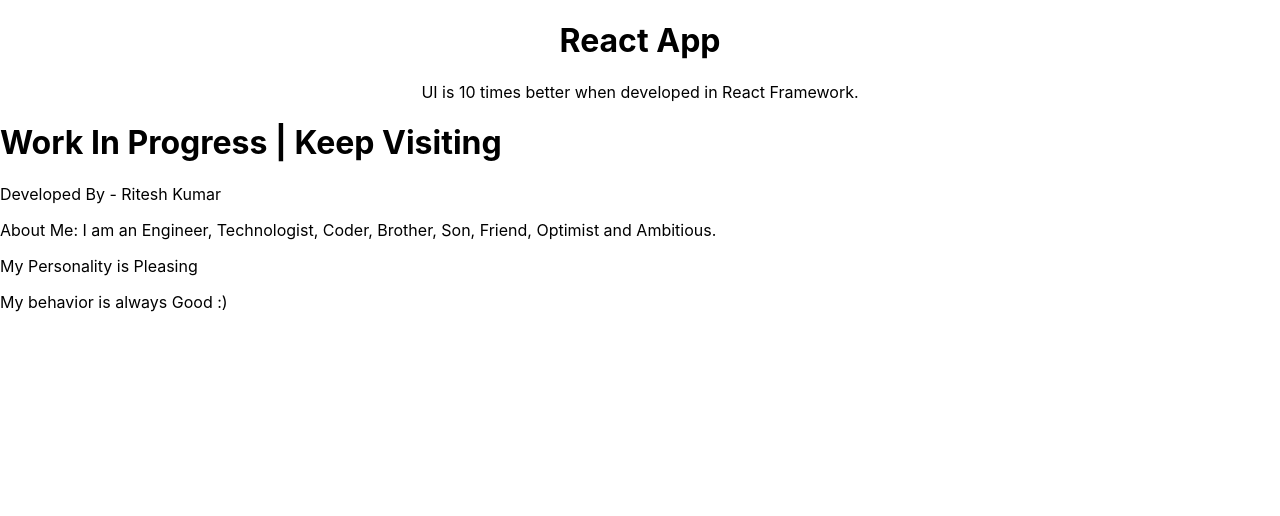
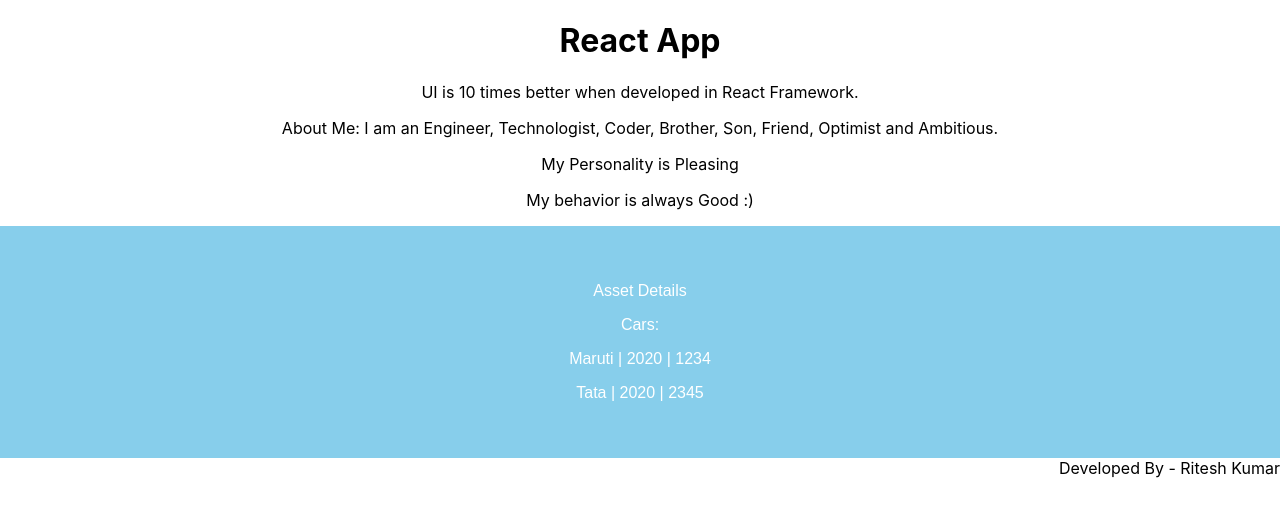
Before and after one commit to ritesh705/react-app, a React (Create React App) app: page / in a window 1280 px wide. Shown: the top 516 px of the page. Built offline with nearby package versions, Linux system fonts and the light colour scheme.

Commit message:
update - new component added

```diff
--- a/src/App.css
+++ b/src/App.css
@@ -2,39 +2,3 @@
 {
   text-align: center;
 }
-
-.App-logo
-{
-  animation: App-logo-spin infinite 20s linear;
-  height: 40vmin;
-  pointer-events: none;
-}
-
-.App-header
-{
-  background-color: #282c34;
-  min-height: 100vh;
-  display: flex;
-  flex-direction: column;
-  align-items: center;
-  justify-content: center;
-  font-size: calc(10px + 2vmin);
-  color: white;
-}
-
-.App-link
-{
-  color: #61dafb;
-}
-
-@keyframes App-logo-spin
-{
-  from
-  {
-    transform: rotate(0deg);
-  }
-  to
-  {
-    transform: rotate(360deg);
-  }
-}
--- a/src/App.js
+++ b/src/App.js
@@ -1,15 +1,21 @@
-import React from 'react';
+import React, { Component } from 'react';
 import './App.css';
+import About from './components/AboutMe/About';
+import Asset from './components/Assets/Asset';
 
-// Function Component
-function App()
+class App extends Component
+{
+  render()
   {
     return(
       <div className="App">
         <h1>React App</h1>
         <span>UI is {5+5} times better when developed in React Framework.</span>
+        <About/>
+        <Asset/>
       </div>
     );
   }
+}
 
 export default App;
--- a/src/components/About.js
+++ b/src/components/AboutMe/About.js
@@ -1,6 +1,6 @@
 import React from 'react';
-import personality from './Personality';
-import Behavior from './Behavior';
+import personality from '../Personality/Personality';
+import Behavior from '../Behaviour/Behavior';
 
 
 class About extends React.Component
--- /dev/null
+++ b/src/components/Assets/Asset.css
@@ -0,0 +1,8 @@
+.Asset
+{
+    background-color: skyblue;
+    color: white;
+    padding: 40px;
+    font-family: Arial;
+    text-align: center;
+}
--- /dev/null
+++ b/src/components/Assets/Asset.js
@@ -0,0 +1,35 @@
+import React, { Component } from 'react';
+import './Asset.css';
+
+class Asset extends Component
+{
+    state =
+    {
+        cars:[
+            {brand : "Maruti",
+            make : "2020",
+            license : "1234"},
+            {brand : "Tata",
+            make : "2020",
+            license : "2345"}
+        ],
+        message : "This is Asset Component"
+    }
+
+    render()
+    {
+        return(
+        <div className='Asset'>
+            <p>Asset Details</p>
+            <p>Cars:</p>
+            {this.state.cars.map((c) =>
+            {
+                return(
+                <div>
+                    <p>{c.brand} | {c.make} | {c.license}</p>
+                </div>);
+            })}
+        </div>);
+    };
+}
+export default Asset;
--- a/src/index.js
+++ b/src/index.js
@@ -2,17 +2,12 @@
 import ReactDOM from 'react-dom';
 import './index.css';
 import App from './App';
-import About from './components/About';
 import * as serviceWorker from './serviceWorker';
 
 ReactDOM.render(<App/>, document.getElementById('root'));
-
-ReactDOM.render(<About/>, document.getElementById('aboutMe'));
-
 const myelement =
 (
-    <div>
-        <h1>Work In Progress | Keep Visiting</h1>
+    <div style={{textAlign:"right"}}>
         <footer>Developed By - Ritesh Kumar</footer>
     </div>
 );
```
Also changed, not shown: src/components/Behaviour/Behavior.js (renamed from src/components/Behavior.js), src/components/Personality/Personality.js (renamed from src/components/Personality.js). Lines whose indentation alone changed are shown as unchanged.
